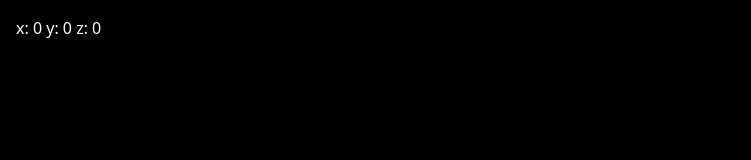
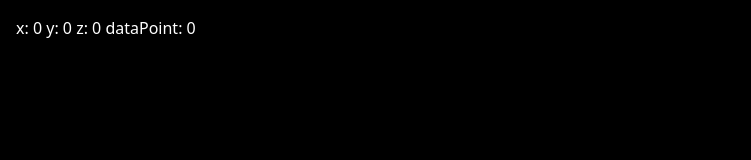
Before and after one commit to ColinEspinas/three-maze, a Vue app: page / in a window 1280 px wide. Shown: the top 160 px of the page, without its empty margins (0-751 px from the left). Built offline with nearby package versions, Linux system fonts and the light colour scheme.

Commit message:
feat: added datapoint management

```diff
--- a/src/App.vue
+++ b/src/App.vue
@@ -1,9 +1,12 @@
 <script setup lang="ts">
 import * as THREE from 'three'
 import { useDeviceOrientation } from '@vueuse/core'
+import { useDataPoint } from './composables/useDataPoint'
 
 const canvas = ref(null)
 const { alpha, beta, gamma } = useDeviceOrientation()
+
+const { roundedValue: dataPointValue, push: pushInDataPoint } = useDataPoint({ data: [0], range: 1000 })
 
 const degToRad = (deg: number) => deg * (Math.PI / 180)
 
@@ -30,7 +33,9 @@ onMounted(() => {
   function animation() {
     mesh.rotation.x = degToRad(beta.value ?? 0)
     mesh.rotation.y = degToRad(gamma.value ?? 0)
-    mesh.rotation.z = degToRad(alpha.value ?? 0)
+    mesh.rotation.z = degToRad(alpha.value ?? 0) / 2
+
+    pushInDataPoint(alpha.value ?? 0)
 
     renderer.render(scene, camera)
   }
@@ -43,5 +48,6 @@ onMounted(() => {
     x: {{ Math.round(beta ?? 0) }}
     y: {{ Math.round(gamma ?? 0) }}
     z: {{ Math.round(alpha ?? 0) }}
+    dataPoint: {{ dataPointValue }}
   </div>
 </template>
--- /dev/null
+++ b/src/composables/useDataPoint.ts
@@ -0,0 +1,28 @@
+export function useDataPoint(options: { data: number[]; range: number }) {
+  const data = ref(options.data)
+  const range = ref(options.range)
+
+  // Get the average of the last n data points
+  const value = computed(() => {
+    return data.value.slice(-range.value).reduce((a, b) => a + b, 0) / range.value
+  })
+
+  const roundedValue = computed(() => {
+    return Math.round(value.value)
+  })
+
+  // Push a new data point
+  const push = (value: number) => {
+    data.value.push(value)
+    // Remove the first data point if we have more than n
+    if (data.value.length > range.value)
+      data.value.shift()
+  }
+
+  return {
+    value,
+    range,
+    push,
+    roundedValue,
+  }
+}
```
